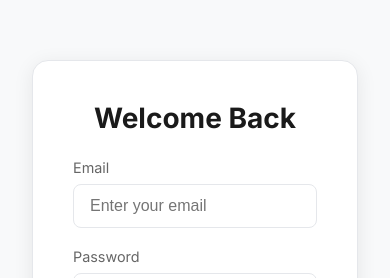
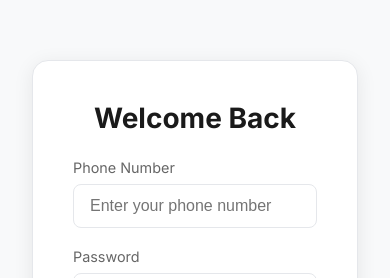
Before and after one commit to gelchrist-coder/don, a React (Vite) app in the folder client/: page /login in a window 390 px wide. Shown: the part 115-393 px from the top of the page. Built offline with nearby package versions, Linux system fonts and the light colour scheme; no server answers.

Commit message:
Change auth from email to phone number

```diff
--- a/client/src/components/Login.jsx
+++ b/client/src/components/Login.jsx
@@ -3,7 +3,7 @@ import { Link } from 'react-router-dom'
 import api from '../config'
 
 function Login({ onLogin }) {
-  const [email, setEmail] = useState('')
+  const [phone, setPhone] = useState('')
   const [password, setPassword] = useState('')
   const [error, setError] = useState('')
   const [loading, setLoading] = useState(false)
@@ -14,7 +14,7 @@ function Login({ onLogin }) {
     setLoading(true)
 
     try {
-      const response = await api.post('/api/login', { email, password })
+      const response = await api.post('/api/login', { phone, password })
       onLogin(response.data.user, response.data.token)
     } catch (err) {
       setError(err.response?.data?.error || 'Login failed. Please try again.')
@@ -31,12 +31,12 @@ function Login({ onLogin }) {
         {error && <div className="error-message">{error}</div>}
 
         <div className="form-group">
-          <label>Email</label>
+          <label>Phone Number</label>
           <input
-            type="email"
-            value={email}
-            onChange={(e) => setEmail(e.target.value)}
-            placeholder="Enter your email"
+            type="tel"
+            value={phone}
+            onChange={(e) => setPhone(e.target.value)}
+            placeholder="Enter your phone number"
             required
           />
         </div>
--- a/client/src/components/Register.jsx
+++ b/client/src/components/Register.jsx
@@ -4,7 +4,7 @@ import api from '../config'
 
 function Register({ onLogin }) {
   const [username, setUsername] = useState('')
-  const [email, setEmail] = useState('')
+  const [phone, setPhone] = useState('')
   const [password, setPassword] = useState('')
   const [confirmPassword, setConfirmPassword] = useState('')
   const [error, setError] = useState('')
@@ -27,7 +27,7 @@ function Register({ onLogin }) {
     setLoading(true)
 
     try {
-      const response = await api.post('/api/register', { username, email, password })
+      const response = await api.post('/api/register', { username, phone, password })
       onLogin(response.data.user, response.data.token)
     } catch (err) {
       setError(err.response?.data?.error || 'Registration failed. Please try again.')
@@ -55,12 +55,12 @@ function Register({ onLogin }) {
         </div>
 
         <div className="form-group">
-          <label>Email</label>
+          <label>Phone Number</label>
           <input
-            type="email"
-            value={email}
-            onChange={(e) => setEmail(e.target.value)}
-            placeholder="Enter your email"
+            type="tel"
+            value={phone}
+            onChange={(e) => setPhone(e.target.value)}
+            placeholder="Enter your phone number"
             required
           />
         </div>
--- a/client/src/components/Settings.jsx
+++ b/client/src/components/Settings.jsx
@@ -86,8 +86,8 @@ function Settings({ user, onLogout }) {
               <span className="info-value">{user.username}</span>
             </div>
             <div className="info-row">
-              <span className="info-label">Email:</span>
-              <span className="info-value">{user.email}</span>
+              <span className="info-label">Phone:</span>
+              <span className="info-value">{user.phone}</span>
             </div>
           </div>
         </div>
```
Also changed, not shown: 2 other files (tests, documents, lock files or other folders).
